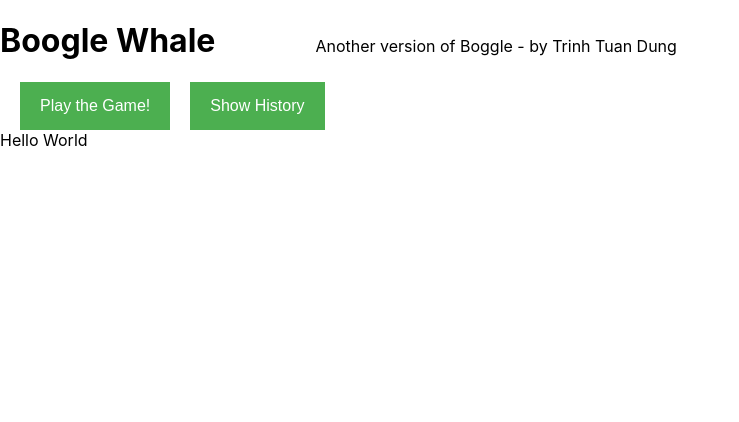
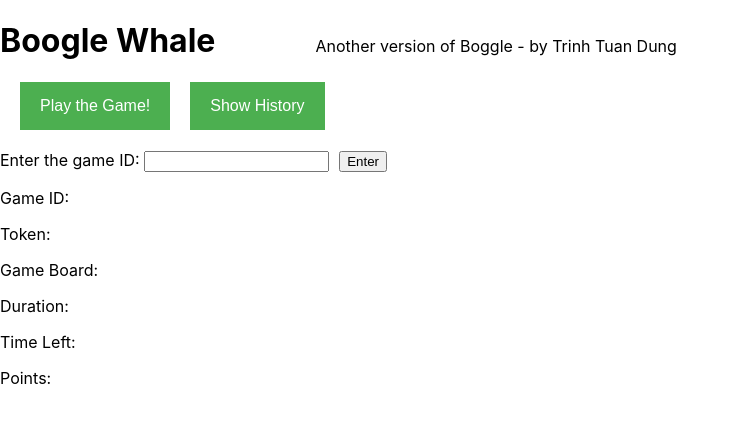
Before and after one commit to duke-alibubu/Boggle_whale, a React (Create React App) app in the folder frontend/: page /view in a window 1280 px wide. Shown: the top 422 px of the page, without its empty margins (0-739 px from the left). Built offline with nearby package versions, Linux system fonts and the light colour scheme.

Commit message:
basic functionality done

```diff
--- a/frontend/src/javascript/InputTable.js
+++ b/frontend/src/javascript/InputTable.js
@@ -63,7 +63,7 @@
                     <tr>
                         <td>
                             <label htmlFor="game_duration">Duration: </label>
-                            <input type="number" id="game_duration" ref={(dur) => this.duration = dur} name="game_duration" />
+                            <input type="number" id="game_duration" ref={(dur) => this.duration = dur} style = {{marginRight: 10}} name="game_duration" />
                             <span>ms</span>
                             <br />
                         </td>
--- a/frontend/src/javascript/ViewGame.js
+++ b/frontend/src/javascript/ViewGame.js
@@ -1,10 +1,74 @@
 import React from 'react';
 
 export class ViewGame extends React.Component {
+    constructor(props){
+        super(props)
+        this.state = {}
+        this.loadGameResult = this.loadGameResult.bind(this)
+    }
+    async loadGameResult(){
+        if (this.gid){
+            try {
+                const url = 'http://localhost:8000/games/' + this.gid.value
+                const rawResponse = await fetch(url, {
+                    method: 'GET',
+                    headers: {
+                        'Accept': 'application/json',
+                        'Content-Type': 'application/json'
+                    }
+                });
+                const content = await rawResponse.json();
+                this.setState({
+                    gid: content.id,
+                    token: content.token,
+                    board: content.board,
+                    duration: content.duration,
+                    time_left: content.time_left,
+                    points: content.points
+                })
+            }
+            catch(e){
+                console.log(e)
+                this.setState({
+                    gid: undefined,
+                    token: undefined,
+                    board: undefined,
+                    duration: undefined,
+                    time_left: undefined,
+                    points: undefined
+                })
+            }
+        }
+    }
+    componentWillUnmount(){
+        this.setState({
+            gid: undefined,
+            token: undefined,
+            board: undefined,
+            duration: undefined,
+            time_left: undefined,
+            points: undefined
+        })
+    }
     render(){
         return (
-            <div id="intro">
-                Hello World
+            <div>
+                <div id="game-result-holder">
+                    <div>
+                        <br />
+                        <label htmlFor="game_id">Enter the game ID:  </label>
+                        <input type="number" id="game_id" ref={(gid) => this.gid = gid} style = {{marginRight: 10}} name="game_id"/>
+                        <button id="submit_gid" onClick={this.loadGameResult}>Enter</button>
+                    </div>
+                    <div id="gid-result">
+                        <p>Game ID: {this.state.gid}</p>
+                        <p>Token: {this.state.token}</p>
+                        <p>Game Board: {this.state.board}</p>
+                        <p>Duration: {this.state.duration}</p>
+                        <p>Time Left: {this.state.time_left}</p>
+                        <p>Points: {this.state.points}</p>
+                    </div>
+                </div>
             </div>
         );
     }
--- a/frontend/src/javascript/WordBoard.js
+++ b/frontend/src/javascript/WordBoard.js
@@ -110,7 +110,7 @@
                     <div>
                         <br />
                         <label htmlFor="word_input">Enter a word: </label>
-                        <input type="text" id="game_duration" ref={(word) => this.word = word} name="game_duration" />
+                        <input type="text" id="game_duration" ref={(word) => this.word = word} style = {{marginRight: 10}} name="game_duration" />
                         <button id="submit_word" onClick={this.submitWord}>Submit</button>
                     </div>
                     <div>
```
